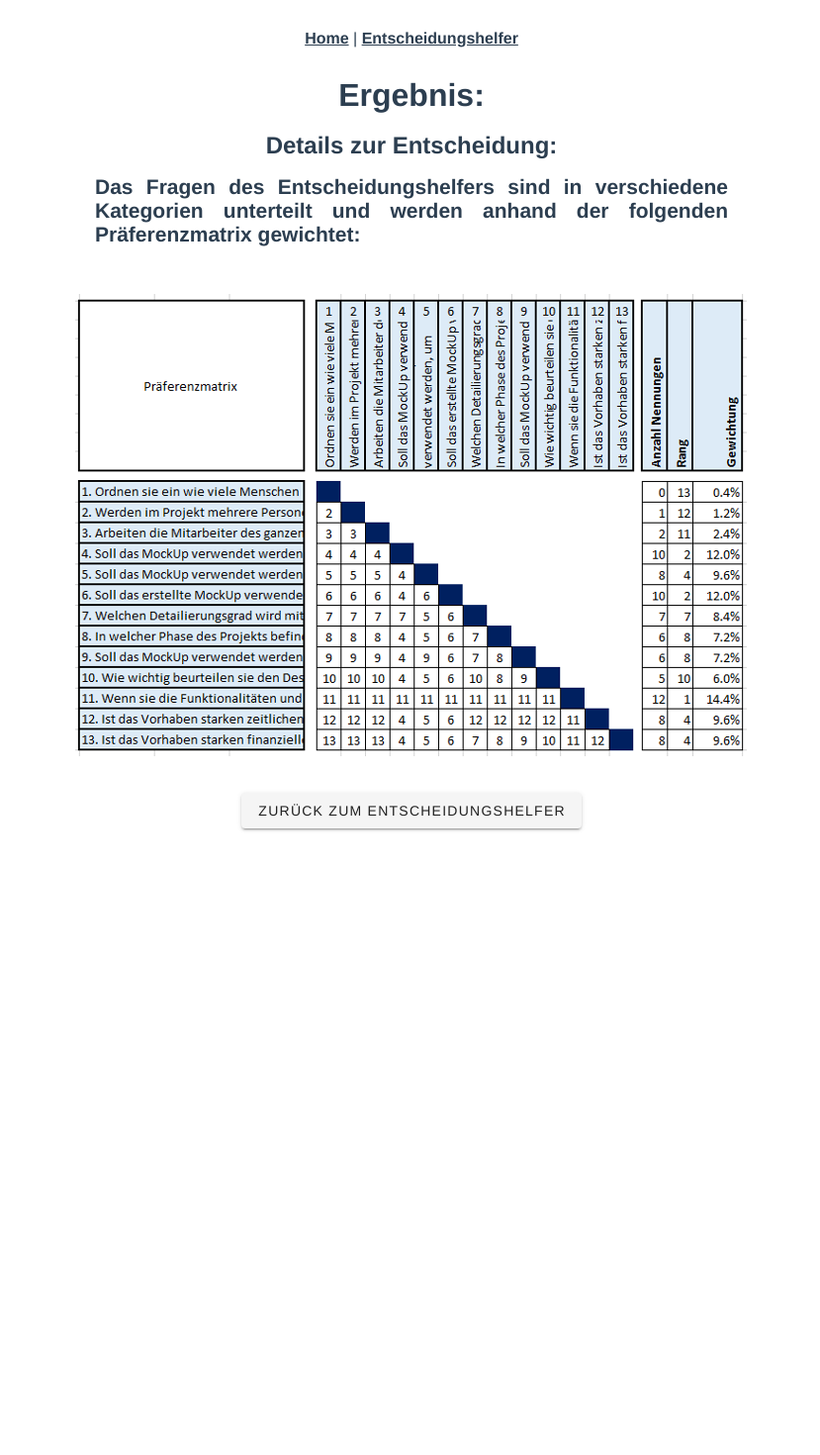
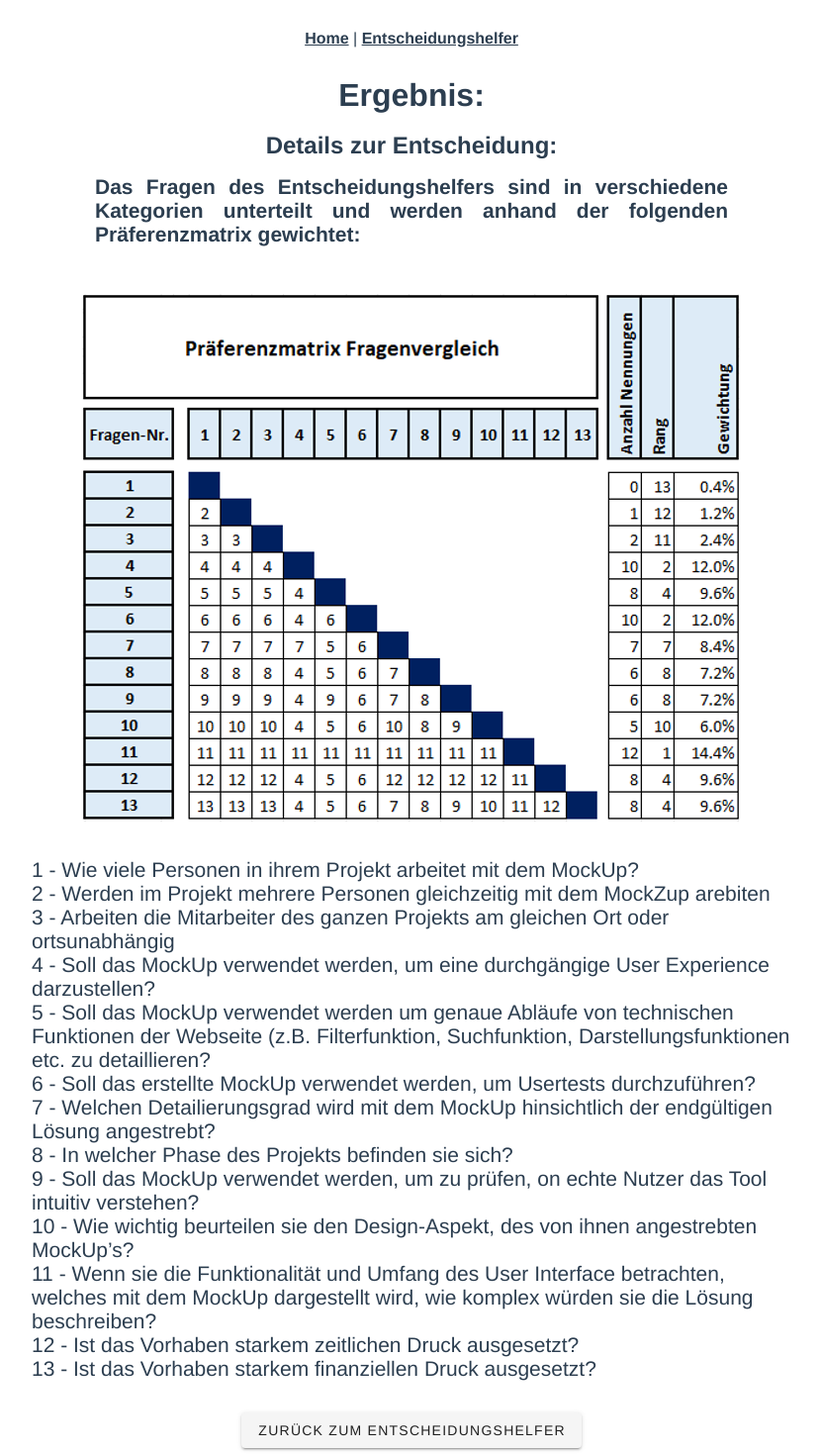
Before and after one commit to tschogia/entscheidungshelfer, a Vue app: page /result in a window 1280 px wide. Shown: the top 1470 px of the page at 99% size, without its empty margins (224-1053 px from the left). Before the commit the page ends 869 px from the top, so only its background shows below. Built offline with nearby package versions, Linux system fonts and the light colour scheme.

Commit message:
mew matrix and fragen

```diff
--- a/src/views/Card.vue
+++ b/src/views/Card.vue
@@ -82,7 +82,7 @@ export default {
           answer: 0,
           gewichtung: 84,
           min: "simpel",
-          max: "detailiert"
+          max: "detailliert"
         },
         {question: "Soll das MockUp verwendet werden um zu prüfen ob echte Nutzer das Tool intuitiv verstehen?",
           answer: 0,
--- a/src/views/Result.vue
+++ b/src/views/Result.vue
@@ -4,7 +4,7 @@
   <div id="result">
     <h1>Ergebnis:</h1>
     <div v-if="summeCard <= 25">
-      <h2> Versuchen sie ein Mockup auf Papier zu erstellen um die ersten erfahrungen zu sammeln</h2>
+      <h2> Versuchen sie ein Mockup auf Papier zu erstellen</h2>
       <div class="center-left" style="margin-top: 1rem; margin-bottom: 1rem">
         <div style="text-align: justify">{{ descriptions[0].desctiption }}</div>
         <br>
@@ -34,7 +34,25 @@
         Das Fragen des Entscheidungshelfers sind in verschiedene Kategorien unterteilt und werden anhand der
         folgenden Präferenzmatrix gewichtet:
       </h2>
-      <img src="../assets/Praeferenzmatrix.png" style="margin-top: 2rem">
+      <img src="../assets/Matrix.png" style="margin-top: 2rem; margin-bottom: 2rem">
+
+    </div>
+    <div class="center-left" style="text-align: left">
+
+      1 -	Wie viele Personen in ihrem Projekt arbeitet mit dem MockUp?<br>
+      2 -	Werden im Projekt mehrere Personen gleichzeitig mit dem MockZup arebiten<br>
+      3 -	Arbeiten die Mitarbeiter des ganzen Projekts am gleichen Ort oder ortsunabhängig<br>
+      4 -	Soll das MockUp verwendet werden, um eine durchgängige User Experience darzustellen?<br>
+      5 -	Soll das MockUp verwendet werden um genaue Abläufe von technischen Funktionen der Webseite (z.B. Filterfunktion, Suchfunktion, Darstellungsfunktionen etc. zu detaillieren?<br>
+      6 -	Soll das erstellte MockUp verwendet werden, um Usertests durchzuführen?<br>
+      7 -	Welchen Detailierungsgrad wird mit dem MockUp hinsichtlich der endgültigen Lösung angestrebt?<br>
+      8 -	In welcher Phase des Projekts befinden sie sich?<br>
+      9 -	Soll das MockUp verwendet werden, um zu prüfen, on echte Nutzer das Tool intuitiv verstehen?<br>
+      10 -	Wie wichtig beurteilen sie den Design-Aspekt, des von ihnen angestrebten MockUp’s?<br>
+      11 -	Wenn sie die Funktionalität und Umfang des User Interface betrachten, welches mit dem MockUp dargestellt wird, wie komplex würden sie die Lösung beschreiben?<br>
+      12 -	Ist das Vorhaben starkem zeitlichen Druck ausgesetzt?<br>
+      13 -	Ist das Vorhaben starkem finanziellen Druck ausgesetzt?<br>
+
     </div>
    <!-- <h2 ref="h2">Das Ergebnis ihrer Fragen ist: {{ summeCard }}</h2> -->
     <v-btn class="text-button" v-on:click="back" style="margin-bottom: 2rem; margin-top: 2rem"> Zurück zum Entscheidungshelfer</v-btn>
@@ -70,7 +88,7 @@ export default {
         ],
         descriptions: [
           {title: "Mockup / Wireframe auf Papier", desctiption: "Aufgrund deiner Antworten empfehlen wir " +
-                "dir das Arbeiten mit Handskizzen und statischen Wireframes. Die dadurch erhaltene Repräsentation " +
+                "ihnen das Arbeiten mit Handskizzen und statischen Wireframes. Die dadurch erhaltene Repräsentation " +
                 "des Designs und Darstellung der verwendeten Positionierung und Grösse der Elemente ist für dein Projekt ausreichend. " +
                 "Fokussiere dich auf die einzelnen Elemente der späteren Seite, diese innerhalb des Layouts anzuordnen und nicht ein " +
                 "finales Design der Webseite jetzt zu spezifizieren."
@@ -78,9 +96,9 @@ export default {
           {
             title: "diegitales statisches Mockup", desctiption: "Ein Digitales Mockup hat im Gegensatz " +
                 "zur Papierform den Vorteil, dass mehrere Personen gleichzeitig daran arbeiten können. " +
-                "Deshalb werden Mockups in Papierform meist nur verwendet, um eine grobe initiale Skize zu " +
+                "Deshalb werden Mockups in Papierform meist nur verwendet, um eine grobe initiale Skizze zu " +
                 "erstellen welche später verwendet wird um daraus ein Statisches Mockup zu erstellen. Dabei ist " +
-                "dem Benutzer überlassen in welchem detailierungsgrad das Mockup erstellt wird. Die erste Möglichkeit " +
+                "dem Benutzer überlassen in welchem detaillierungsgrad das Mockup erstellt wird. Die erste Möglichkeit " +
                 "ist ein Wireframe indem man nur die vorhandenen Funktionen darstellt und den Design Aspekt noch aussen " +
                 "vor lässt. Bis hin zum vollständigen Design, welches den Stakeholdern oder gar den End Usern bereits gezeigt " +
                 "werden kann um Feedback zu geben. "
@@ -114,7 +132,7 @@ export default {
   display: block;
   margin-left: auto;
   margin-right: auto;
-  width: 50%;
+  width: 60%;
   font-size: 21px;
 }
 
```
Also changed, not shown: src/assets/Matrix.png (added).
